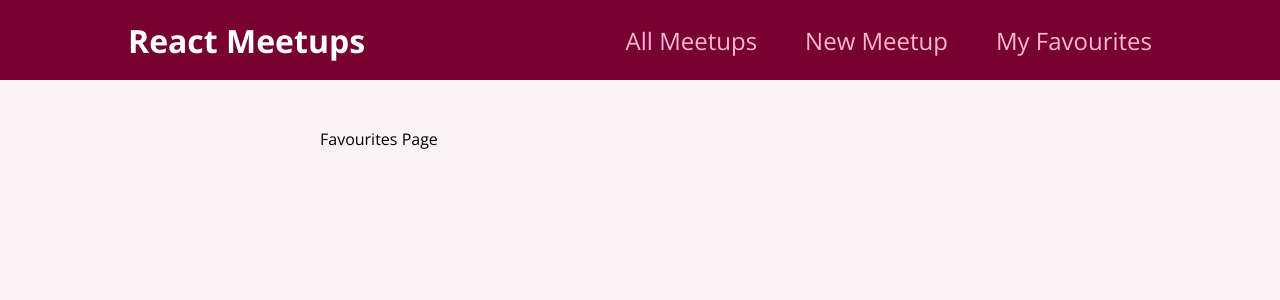
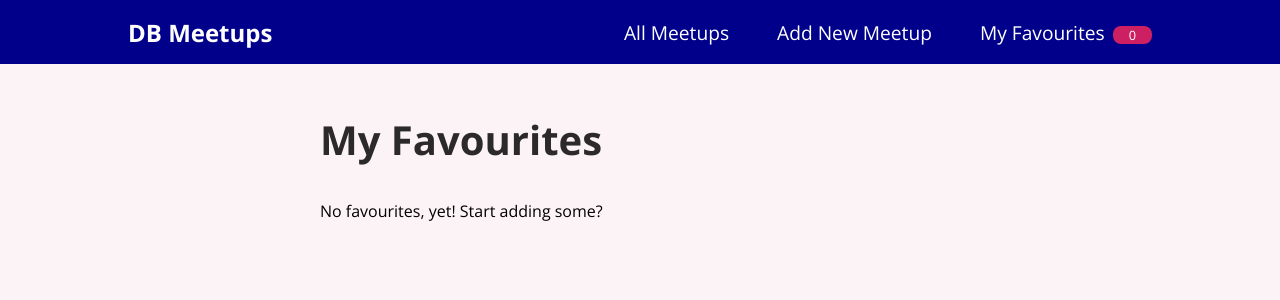
Before and after one commit to dudikbender/react-course, a React (Create React App) app: page /favourites in a window 1280 px wide. Shown: the top 300 px of the page. Built offline with nearby package versions, Linux system fonts and the light colour scheme.

Commit message:
completed site from course

```diff
--- a/package.json
+++ b/package.json
@@ -6,6 +6,7 @@
     "@testing-library/jest-dom": "^5.16.1",
     "@testing-library/react": "^12.1.2",
     "@testing-library/user-event": "^13.5.0",
+    "framer-motion": "^6.2.4",
     "react": "^17.0.2",
     "react-dom": "^17.0.2",
     "react-router-dom": "^5.3.0",
--- a/public/index.html
+++ b/public/index.html
@@ -7,7 +7,7 @@
     <meta name="theme-color" content="#000000" />
     <meta
       name="description"
-      content="Web site created using create-react-app"
+      content="Web site created using create-react-app by David Bender Feb 2022."
     />
     <link rel="apple-touch-icon" href="%PUBLIC_URL%/logo192.png" />
     <!--
@@ -24,7 +24,7 @@
       work correctly both with client-side routing and a non-root public URL.
       Learn how to configure a non-root public URL by running `npm run build`.
     -->
-    <title>David's React App</title>
+    <title>DB Meetups</title>
   </head>
   <body>
     <noscript>You need to enable JavaScript to run this app.</noscript>
--- a/src/components/layout/MainNavigation.js
+++ b/src/components/layout/MainNavigation.js
@@ -1,21 +1,30 @@
-import { Link } from "react-router-dom";
+import { useContext } from 'react';
+import { Link } from 'react-router-dom';
 
-import classes from './MainNavigation.module.css'
+import classes from './MainNavigation.module.css';
+import FavouritesContext from '../../store/favourites-context';
 
 function MainNavigation() {
+	const favouriteCtx = useContext(FavouritesContext);
+
 	return (
 		<header className={classes.header}>
-      <div className={classes.logo}>React Meetups</div>
+			<div className={classes.logo}>DB Meetups</div>
 			<nav>
 				<ul>
 					<li>
-            <Link to="/">All Meetups</Link>
+						<Link to='/'>All Meetups</Link>
 					</li>
 					<li>
-            <Link to="/new-meetup">New Meetup</Link>
+						<Link to='/new-meetup'>Add New Meetup</Link>
 					</li>
 					<li>
-            <Link to="/favourites">My Favourites</Link>
+						<Link to='/favourites'>
+							My Favourites
+							<span className={classes.badge}>
+								{favouriteCtx.totalFavourites}
+							</span>
+						</Link>
 					</li>
 				</ul>
 			</nav>
--- a/src/components/layout/MainNavigation.module.css
+++ b/src/components/layout/MainNavigation.module.css
@@ -1,15 +1,15 @@
 .header {
     width: 100%;
-    height: 5rem;
+    height: 4rem;
     display: flex;
     align-items: center;
     justify-content: space-between;
-    background-color: #77002e;
+    background-color: darkblue;
     padding: 0 10%;
   }
 
-  .logo {
-    font-size: 2rem;
+  .header .logo {
+    font-size: 1.5rem;
     color: white;
     font-weight: bold;
   }
@@ -28,20 +28,21 @@
 
   .header a {
     text-decoration: none;
-    font-size: 1.5rem;
-    color: #fcb8d2;
+    font-size: 1.2rem;
+    color: white;
   }
 
   .header a:hover,
   .header a:active,
   .header a.active {
-    color: white;
+    color: grey;
   }
 
   .badge {
     background-color: #cc2062;
     color: white;
-    border-radius: 12px;
+    font-size: .8rem;
+    border-radius: 8px;
     padding: 0 1rem;
     margin-left: 0.5rem;
   }
--- a/src/components/meetups/MeetupItem.js
+++ b/src/components/meetups/MeetupItem.js
@@ -1,7 +1,27 @@
+import { useContext } from 'react';
+
 import Card from '../ui/Card';
 import classes from './MeetupItem.module.css';
+import FavouritesContext from '../../store/favourites-context';
 
 function MeetupItem(props) {
+	const favouritesCtx = useContext(FavouritesContext);
+
+	const itemIsFavourite = favouritesCtx.itemIsFavourite(props.id);
+
+	function toggleFavouriteStatusHandler() {
+		if (itemIsFavourite) {
+			favouritesCtx.removeFavourite(props.id);
+		} else {
+			favouritesCtx.addFavourite({
+				id: props.id,
+				title: props.title,
+				description: props.description,
+				image: props.image,
+				address: props.address,
+			});
+		}
+	}
 	return (
 		<li className={classes.item}>
 			<Card>
@@ -14,7 +34,9 @@ function MeetupItem(props) {
 					<p>{props.description}</p>
 				</div>
 				<div className={classes.actions}>
-					<button>To Favourites</button>
+					<button onClick={toggleFavouriteStatusHandler}>
+						{itemIsFavourite ? 'Remove from Favourites' : 'Add to Favourites'}
+					</button>
 				</div>
 			</Card>
 		</li>
--- a/src/index.js
+++ b/src/index.js
@@ -4,10 +4,13 @@ import { BrowserRouter } from "react-router-dom";
 
 import "./index.css";
 import App from "./App";
+import { FavouritesContextProvider } from './store/favourites-context';
 
 ReactDOM.render(
+  <FavouritesContextProvider>
   <BrowserRouter>
     <App />
-  </BrowserRouter>,
+  </BrowserRouter>
+  </FavouritesContextProvider>,
   document.getElementById("root")
 );
--- a/src/pages/Favourites.js
+++ b/src/pages/Favourites.js
@@ -1,5 +1,25 @@
+import { useContext } from 'react';
+
+import FavouritesContext from '../store/favourites-context';
+import MeetupList from '../components/meetups/MeetupList';
+
 function FavouritesPage() {
-    return <div>Favourites Page</div>
+	const favouritesCtx = useContext(FavouritesContext);
+
+    let content;
+
+    if (favouritesCtx.totalFavourites === 0) {
+        content = <p>No favourites, yet! Start adding some?</p>
+    } else {
+        content = <MeetupList meetups={favouritesCtx.favourites} />
+    }
+
+	return (
+		<section>
+			<h1>My Favourites</h1>
+			{content}
+		</section>
+	);
 }
 
-export default FavouritesPage
+export default FavouritesPage;
```
Also changed, not shown: 1 other file (tests, documents, lock files or other folders). Lines whose indentation alone changed are shown as unchanged.
